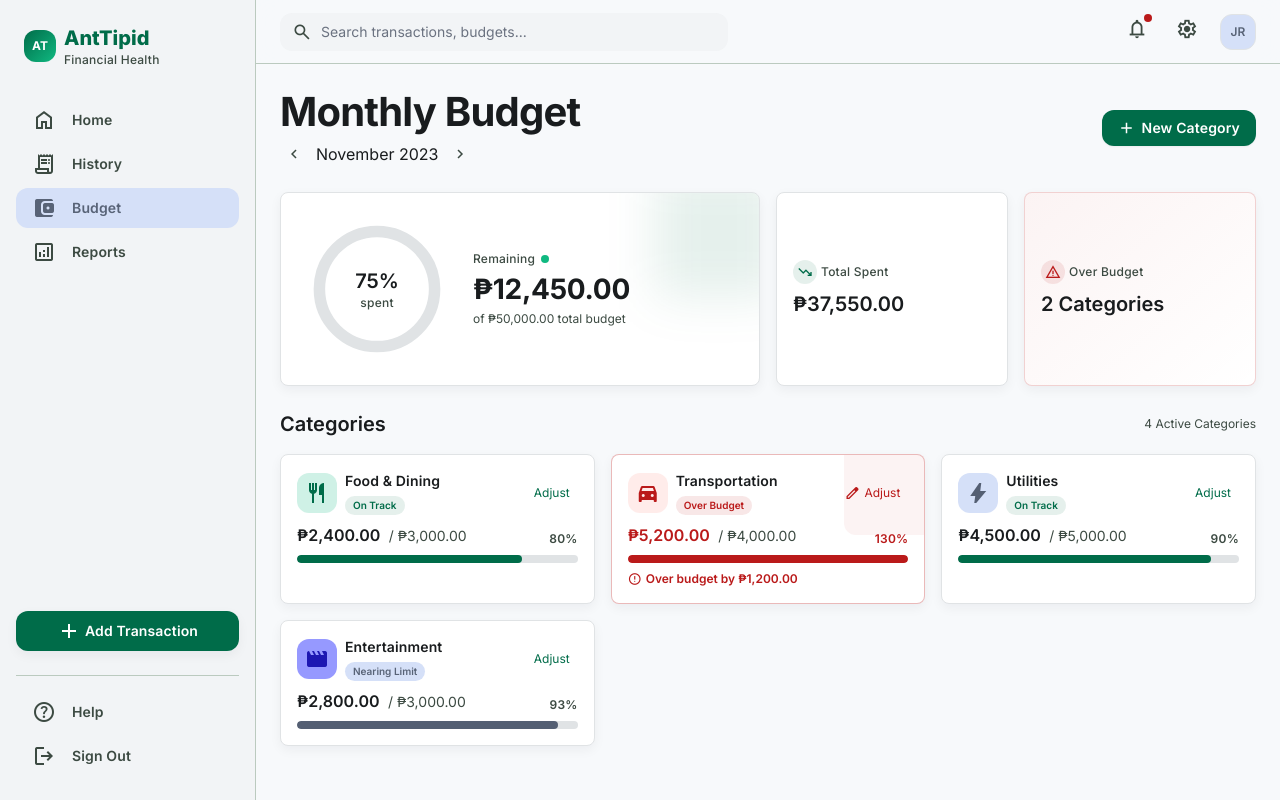
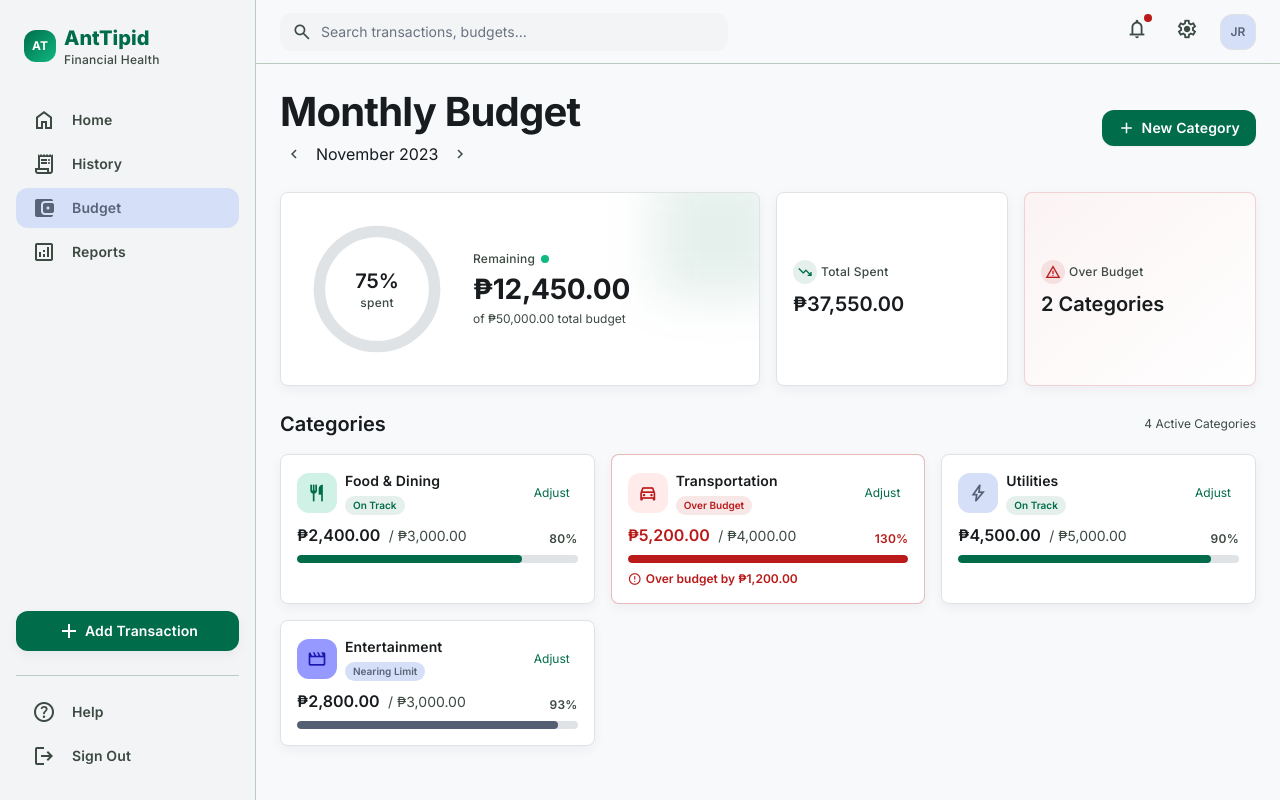
Before and after one commit to WWH16/AntTipid, a Django app: page /budget/ in a window 1280 px wide. Run offline with Django 5.2, Linux system fonts and the light colour scheme; some libraries are stand-ins or nearby versions.

Commit message:
fix the ui issues on the budget screen:

```diff
--- a/dashboard/templates/dashboard/budget.html
+++ b/dashboard/templates/dashboard/budget.html
@@ -116,7 +116,7 @@
                     <div class="flex justify-between items-start">
                         <div class="flex items-center gap-sm">
                             <div class="w-10 h-10 rounded-full bg-primary-container/20 flex items-center justify-center text-primary shrink-0">
-                                <span class="material-symbols-outlined" style="font-variation-settings: 'FILL' 1;">restaurant</span>
+                                <span class="material-symbols-outlined text-[20px]">restaurant</span>
                             </div>
                             <div>
                                 <h3 class="font-label-md text-label-md text-on-surface font-semibold">Food & Dining</h3>
@@ -139,20 +139,17 @@
 
                 <!-- Transportation (Over Budget — 130%) -->
                 <div class="bg-surface md:bg-surface-container-lowest border border-error/30 rounded-xl p-md shadow-[0_4px_12px_rgba(15,23,42,0.05)] hover:shadow-md transition-all duration-200 flex flex-col gap-sm relative overflow-hidden">
-                    <div class="absolute top-0 right-0 w-20 h-20 bg-error/5 rounded-bl-full pointer-events-none"></div>
                     <div class="flex justify-between items-start relative">
                         <div class="flex items-center gap-sm">
                             <div class="w-10 h-10 rounded-full bg-error-container/50 flex items-center justify-center text-error shrink-0">
-                                <span class="material-symbols-outlined" style="font-variation-settings: 'FILL' 1;">directions_car</span>
+                                <span class="material-symbols-outlined text-[20px]">directions_car</span>
                             </div>
                             <div>
                                 <h3 class="font-label-md text-label-md text-on-surface font-semibold">Transportation</h3>
                                 <span class="inline-block px-2 py-0.5 rounded-full bg-error/10 text-error font-label-sm text-[10px] font-semibold mt-0.5">Over Budget</span>
                             </div>
                         </div>
-                        <button class="btn-adjust-budget text-error font-label-sm text-xs hover:underline active:opacity-70 px-2 py-1 min-h-[44px] flex items-center gap-1" data-category="Transportation" data-spent="5200" data-target="4000">
-                            <span class="material-symbols-outlined text-[16px]">edit</span> Adjust
-                        </button>
+                        <button class="btn-adjust-budget text-primary font-label-sm text-xs hover:underline active:opacity-70 px-2 py-1 min-h-[44px] flex items-center" data-category="Transportation" data-spent="5200" data-target="4000">Adjust</button>
                     </div>
                     <div class="flex justify-between items-end relative">
                         <div>
@@ -175,7 +172,7 @@
                     <div class="flex justify-between items-start">
                         <div class="flex items-center gap-sm">
                             <div class="w-10 h-10 rounded-full bg-secondary-container flex items-center justify-center text-secondary shrink-0">
-                                <span class="material-symbols-outlined" style="font-variation-settings: 'FILL' 1;">bolt</span>
+                                <span class="material-symbols-outlined text-[20px]">bolt</span>
                             </div>
                             <div>
                                 <h3 class="font-label-md text-label-md text-on-surface font-semibold">Utilities</h3>
@@ -201,7 +198,7 @@
                     <div class="flex justify-between items-start">
                         <div class="flex items-center gap-sm">
                             <div class="w-10 h-10 rounded-full bg-tertiary-container flex items-center justify-center text-on-tertiary-container shrink-0">
-                                <span class="material-symbols-outlined" style="font-variation-settings: 'FILL' 1;">movie</span>
+                                <span class="material-symbols-outlined text-[20px]">movie</span>
                             </div>
                             <div>
                                 <h3 class="font-label-md text-label-md text-on-surface font-semibold">Entertainment</h3>
```
